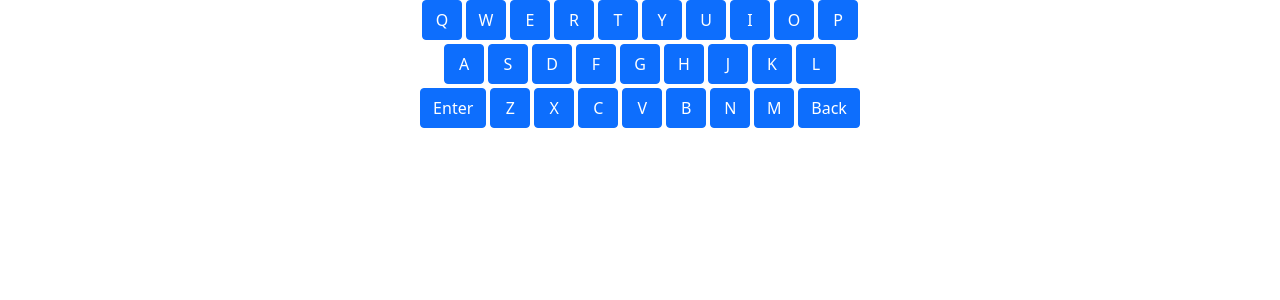
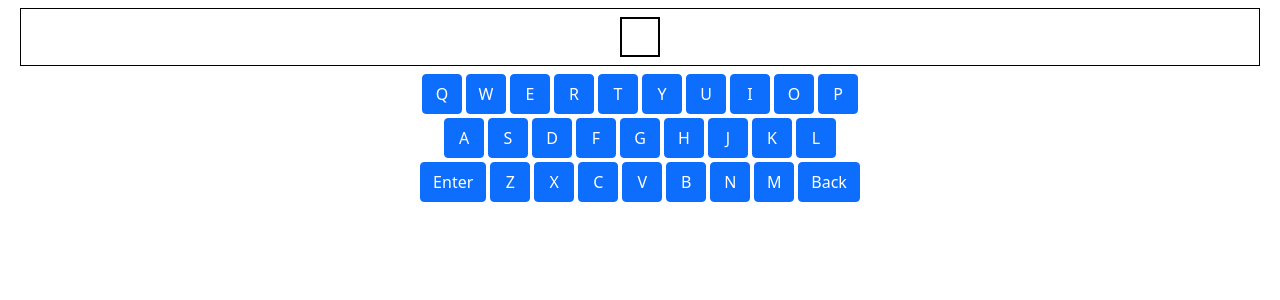
Before and after one commit to mirite/wordhecc, a React (Vite) app: page / in a window 1280 px wide. Shown: the top 300 px of the page. Built offline with nearby package versions, Linux system fonts and the light colour scheme.

Commit message:
First somewhat working build!

```diff
--- a/src/App.tsx
+++ b/src/App.tsx
@@ -1,7 +1,15 @@
 import React, { useEffect, useState } from 'react';
 import Keyboard from './Keyboard';
-import Word from './Word';
-import { ELetterState, IAttempt, IKeyboard, ILetter } from './types';
+import CurrentAttempt from './CurrentAttempt';
+import {
+	ELetterState,
+	IAttempt,
+	ICheckWordResponse,
+	IKeyboard,
+	ILetter,
+} from './types';
+import Attempt from './Attempt';
+import PreviousAttempts from './PreviousAttempts';
 
 const letters = [
 	['Q', 'W', 'E', 'R', 'T', 'Y', 'U', 'I', 'O', 'P'],
@@ -23,21 +31,22 @@ function createStartingKeyboard(keyboardCharacters: string[][]): IKeyboard {
 }
 
 const App = () => {
-	const [word, setWord] = useState('');
+	const [solved, setSolved] = useState(false);
 
 	const [keyboard, setKeyboardState] = useState<IKeyboard>(
 		createStartingKeyboard(letters)
 	);
 	const [attempt, setAttempt] = useState<IAttempt>([]);
+	const [previousAttempts, setPreviousAttempts] = useState<IAttempt[]>([]);
 	function handleClick(letter: ILetter) {
-		const items = [...keyboard];
-		const letterToUpdate = items.findIndex(
-			(key) => key.character === letter.character
-		);
-		const newLetterState = { ...items[letterToUpdate] };
-		newLetterState.state = ELetterState.notInWord;
-		items[letterToUpdate] = newLetterState;
-		setKeyboardState(items);
+		// const items = [...keyboard];
+		// const letterToUpdate = items.findIndex(
+		// 	(key) => key.character === letter.character
+		// );
+		// const newLetterState = { ...items[letterToUpdate] };
+		// newLetterState.state = ELetterState.notInWord;
+		// items[letterToUpdate] = newLetterState;
+		// setKeyboardState(items);
 		addLetterToAttempt(letter);
 	}
 
@@ -65,12 +74,24 @@ const App = () => {
 		})
 			.then((result) => result.json())
 			// eslint-disable-next-line no-console
-			.then((response) => console.log(response));
+			.then((response) => {
+				const responseObj = response as ICheckWordResponse;
+				if (responseObj.complete) setSolved(true);
+				const oldPreviousAttempts = [...previousAttempts];
+				oldPreviousAttempts.push(responseObj.result);
+				setPreviousAttempts(oldPreviousAttempts);
+				setAttempt([]);
+			});
+	}
+
+	if (solved) {
+		return <h1>You did it!</h1>;
 	}
 
 	return (
 		<div className="container-xxl">
-			<Word word={word} attempt={attempt} />
+			<PreviousAttempts previousAttempts={previousAttempts} />
+			<CurrentAttempt attempt={attempt} />
 			<Keyboard
 				keyboardState={keyboard}
 				onKeyClick={(letter: ILetter) => handleClick(letter)}
--- a/src/Attempt.tsx
+++ b/src/Attempt.tsx
@@ -9,8 +9,8 @@ interface IProps {
 const Attempt = (props: IProps) => {
 	return (
 		<div className={styles.attempt}>
-			{props.attempt.map((letter) => (
-				<AttemptLetter key={letter.character} letter={letter} />
+			{props.attempt.map((letter, i) => (
+				<AttemptLetter key={i} letter={letter} />
 			))}
 		</div>
 	);
--- a/src/AttemptLetter.tsx
+++ b/src/AttemptLetter.tsx
@@ -1,11 +1,17 @@
 import React from 'react';
 import * as styles from './styles/AttemptLetter.module.css';
 import { ILetter } from './types';
+import { stateClasses } from './Key';
 interface IProps {
 	letter: ILetter;
 }
 const AttemptLetter = (props: IProps) => {
-	return <div className={styles.attemptLetter}>{props.letter.character}</div>;
+	const className = stateClasses[props.letter.state];
+	return (
+		<div className={styles.attemptLetter + ' ' + className}>
+			{props.letter.character}
+		</div>
+	);
 };
 
 export default AttemptLetter;
--- /dev/null
+++ b/src/CurrentAttempt.tsx
@@ -0,0 +1,23 @@
+import React from 'react';
+import Attempt from './Attempt';
+import * as styles from './styles/CurrentAttempt.module.css';
+import { ELetterState, IAttempt } from './types';
+
+interface IProps {
+	attempt: IAttempt;
+}
+const CurrentAttempt = (props: IProps) => {
+	return (
+		<div className={styles.word}>
+			<Attempt
+				attempt={
+					props.attempt.length
+						? props.attempt
+						: [{ character: '', state: ELetterState.unused }]
+				}
+			/>
+		</div>
+	);
+};
+
+export default CurrentAttempt;
--- a/src/Key.tsx
+++ b/src/Key.tsx
@@ -7,7 +7,7 @@ interface IProps {
 	onClick: () => void;
 }
 
-const stateClasses: { [key in ELetterState]: string } = {
+export const stateClasses: { [key in ELetterState]: string } = {
 	[ELetterState.unused]: styles.unused,
 	[ELetterState.notInWord]: styles.notInWord,
 	[ELetterState.inPosition]: styles.inPosition,
--- /dev/null
+++ b/src/PreviousAttempts.tsx
@@ -0,0 +1,19 @@
+import React from 'react';
+import Attempt from './Attempt';
+import { IAttempt } from './types';
+import * as styles from './styles/PreviousAttempts.module.css';
+interface IProps {
+	previousAttempts: IAttempt[];
+}
+const PreviousAttempts = (props: IProps) => {
+	const { previousAttempts } = props;
+	return (
+		<div className={styles.previousAttempts}>
+			{previousAttempts.map((previousAttempt, i) => (
+				<Attempt key={i} attempt={previousAttempt} />
+			))}
+		</div>
+	);
+};
+
+export default PreviousAttempts;
--- a/src/Word.tsx
+++ /dev/null
@@ -1,18 +0,0 @@
-import React from 'react';
-import Attempt from './Attempt';
-import { IAttempt } from './types';
-
-interface IProps {
-	word: string;
-	attempt: IAttempt;
-}
-const Word = (props: IProps) => {
-	return (
-		<div>
-			<Attempt attempt={props.attempt} />
-			{props.word}
-		</div>
-	);
-};
-
-export default Word;
--- a/src/styles/Attempt.module.css
+++ b/src/styles/Attempt.module.css
@@ -1,4 +1,5 @@
 .attempt {
     display: flex;
     justify-content: center;
+    gap: 0.25rem;
 }
--- /dev/null
+++ b/src/styles/CurrentAttempt.module.css
@@ -0,0 +1,5 @@
+.word {
+    border: 1px solid black;
+    padding: 0.5rem;
+    margin: 0.5rem;
+}
--- /dev/null
+++ b/src/styles/PreviousAttempts.module.css
@@ -0,0 +1,5 @@
+.previousAttempts{
+    display: flex;
+    flex-direction: column;
+    gap: 0.25rem;
+}
```
